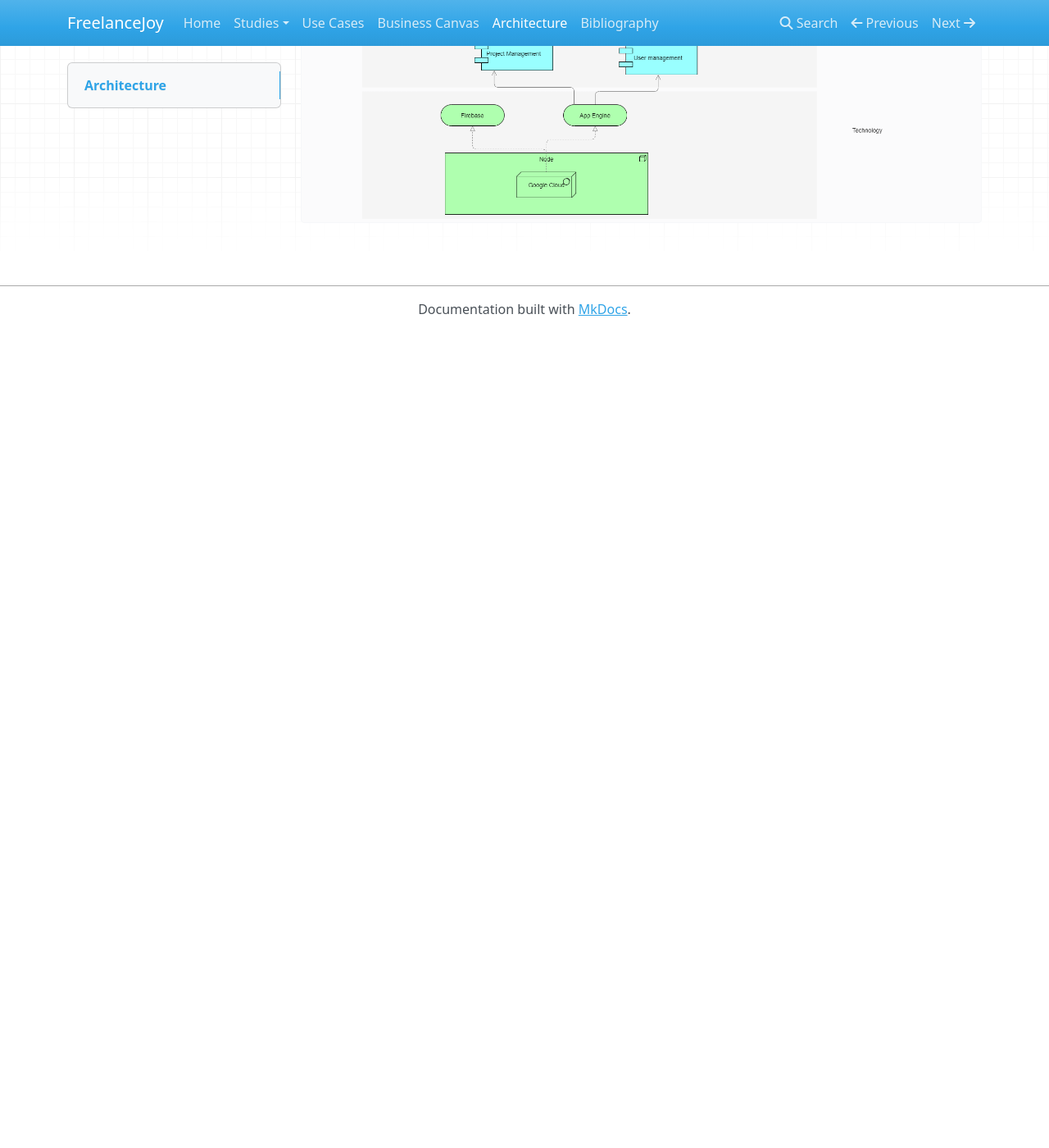
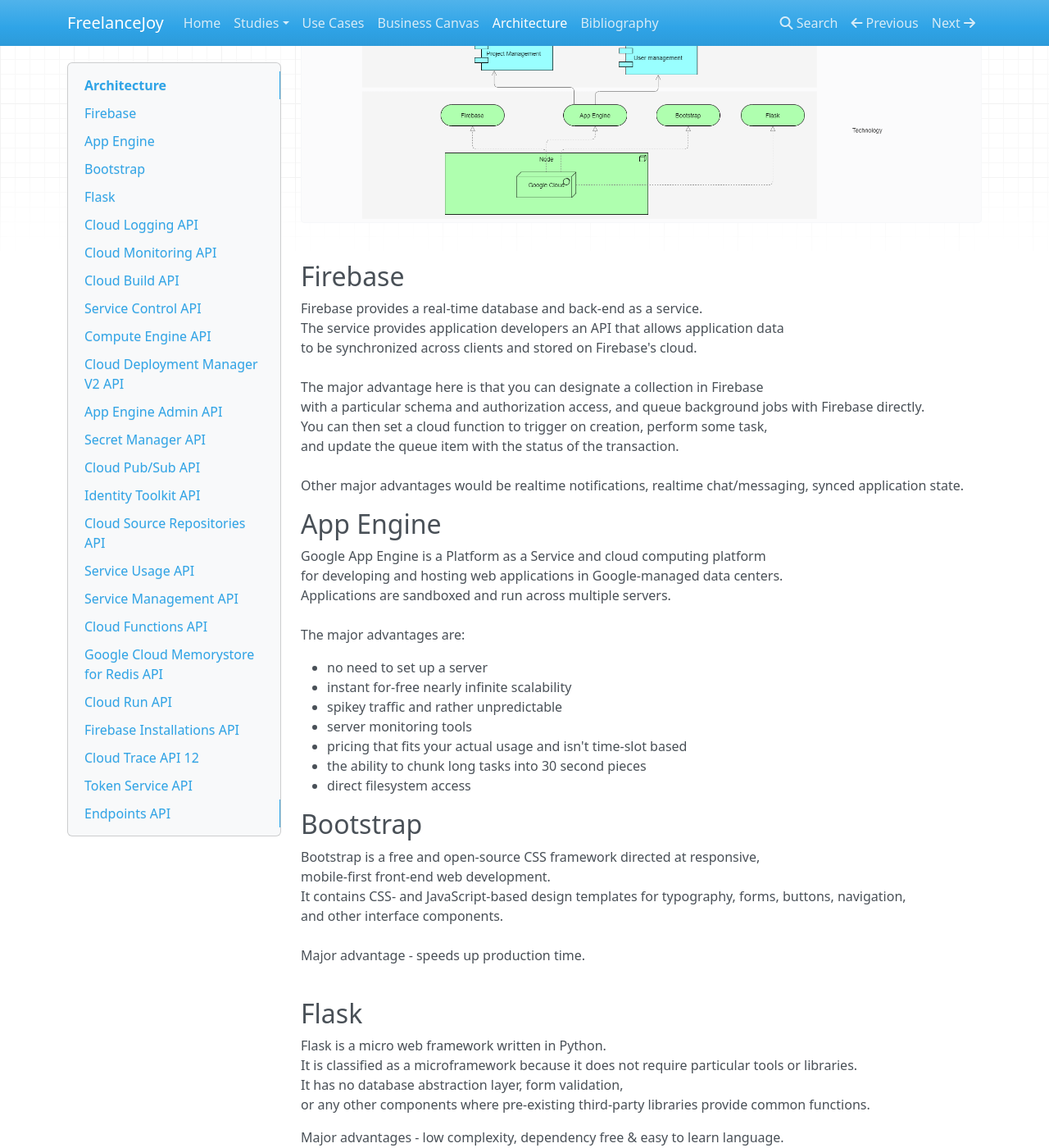
Before and after one commit to gheorghitamutu/FreelanceJoy, an MkDocs documentation site: the page built from docs/architecture.md, in a window 1280 px wide and 1400 px high, scrolled down 270 px. Shown: the whole window at 82% size. Built offline with MkDocs 1.6.1, drawn with Linux system fonts in a browser that asks for light colours; nearby versions of some CDN libraries; before the commit the page ends 900 px from its top, so only the background shows below that; some of the changed text lies outside the part shown.

Commit message:
^ architecture diagram + architecture docs (WIP)
Signed-off-by: Gheorghita Mutu <gmutu@bitdefender.com>

```diff
--- a/docs/architecture.md
+++ b/docs/architecture.md
@@ -1,2 +1,68 @@
 # Architecture
 [ ![](images/architecture.png) ](images/architecture.png)
+
+## Firebase
+Firebase provides a real-time database and back-end as a service.<br>
+The service provides application developers an API that allows application data <br>
+to be synchronized across clients and stored on Firebase's cloud.<br>
+<br>
+The major advantage here is that you can designate a collection in Firebase<br>
+with a particular schema and authorization access, and queue background jobs with Firebase directly.<br>
+You can then set a cloud function to trigger on creation, perform some task,<br>
+and update the queue item with the status of the transaction.<br>
+<br>
+Other major advantages would be realtime notifications, realtime chat/messaging, synced application state.<br>
+
+## App Engine
+Google App Engine is a Platform as a Service and cloud computing platform<br>
+for developing and hosting web applications in Google-managed data centers.<br>
+Applications are sandboxed and run across multiple servers.<br>
+<br>
+The major advantages are:<br>
+<ul>
+    <li>no need to set up a server</li>
+    <li>instant for-free nearly infinite scalability</li>
+    <li>spikey traffic and rather unpredictable</li>
+    <li>server monitoring tools</li>
+    <li>pricing that fits your actual usage and isn't time-slot based</li>
+    <li>the ability to chunk long tasks into 30 second pieces</li>
+    <li>direct filesystem access</li>
+</ul>
+
+## Bootstrap
+Bootstrap is a free and open-source CSS framework directed at responsive,<br>
+mobile-first front-end web development.<br>
+It contains CSS- and JavaScript-based design templates for typography, forms, buttons, navigation,<br>
+and other interface components.<br>
+<br>
+Major advantage - speeds up production time.<br>
+<br>
+
+## Flask
+Flask is a micro web framework written in Python.<br>
+It is classified as a microframework because it does not require particular tools or libraries.<br>
+It has no database abstraction layer, form validation,<br>
+or any other components where pre-existing third-party libraries provide common functions.
+
+Major advantages - low complexity, dependency free & easy to learn language.
+
+## Cloud Logging API
+## Cloud Monitoring API
+## Cloud Build API
+## Service Control API
+## Compute Engine API
+## Cloud Deployment Manager V2 API
+## App Engine Admin API
+## Secret Manager API
+## Cloud Pub/Sub API
+## Identity Toolkit API
+## Cloud Source Repositories API
+## Service Usage API
+## Service Management API
+## Cloud Functions API
+## Google Cloud Memorystore for Redis API
+## Cloud Run API
+## Firebase Installations API
+## Cloud Trace API	12
+## Token Service API
+## Endpoints API
```
Also changed, not shown: docs/images/architecture.png.
